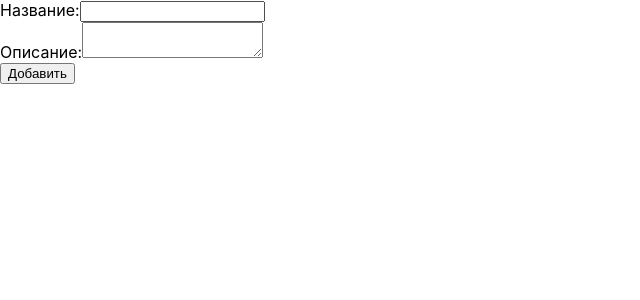
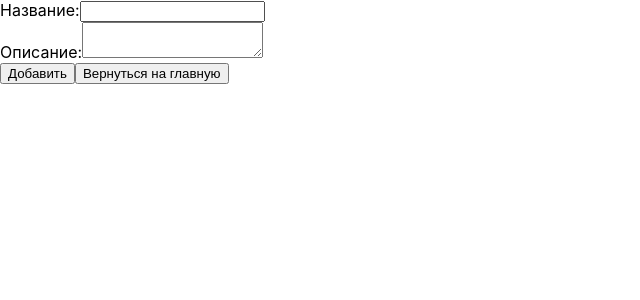
Before and after one commit to TTpembep/lab1-SPA, a React (Create React App) app: page /add in a window 1280 px wide. Shown: the top 300 px of the page, without its empty margins (0-640 px from the left). Built offline with nearby package versions, Linux system fonts and the light colour scheme.

Commit message:
minor changes

```diff
--- a/src/pages/Form.js
+++ b/src/pages/Form.js
@@ -1,5 +1,5 @@
 import React, { useRef } from 'react';
-import { useNavigate } from 'react-router-dom';
+import { useNavigate, Link } from 'react-router-dom';
 import axios from 'axios';
 
 const Form = () => {
@@ -38,6 +38,9 @@
             </label>
             <br />
             <button type="submit">Добавить</button>
+            <Link to="/">
+                <button type="button">Вернуться на главную</button> {/* Кнопка для возврата на главную */}
+            </Link>
         </form>
     );
 };
```
